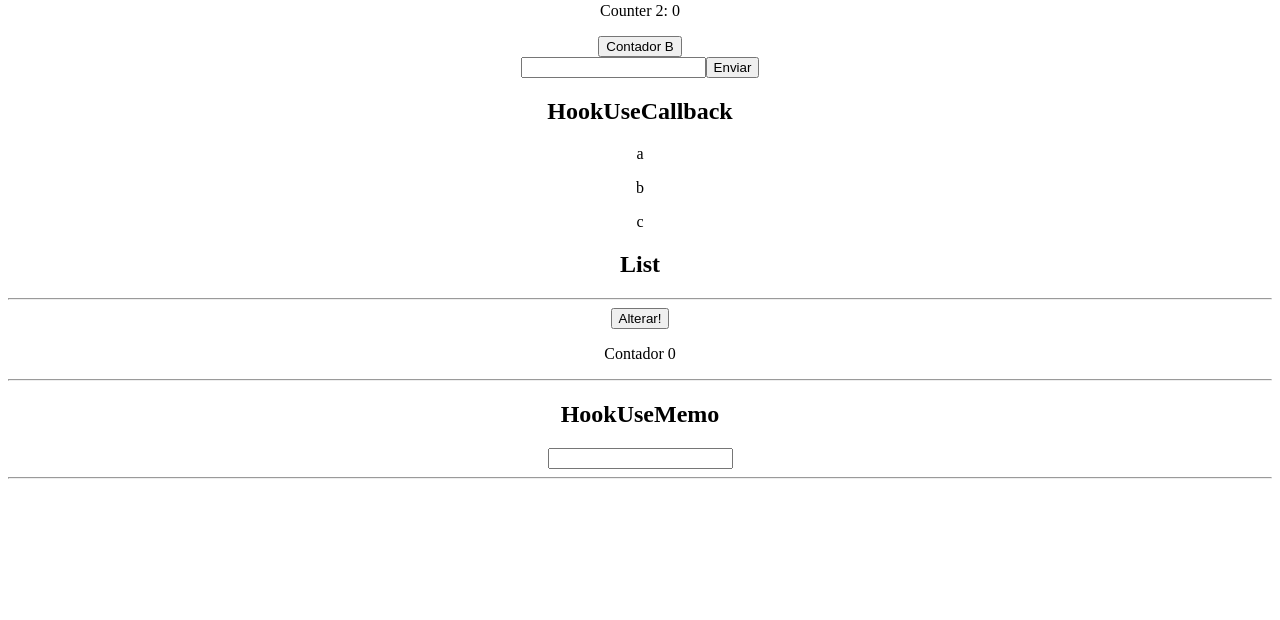
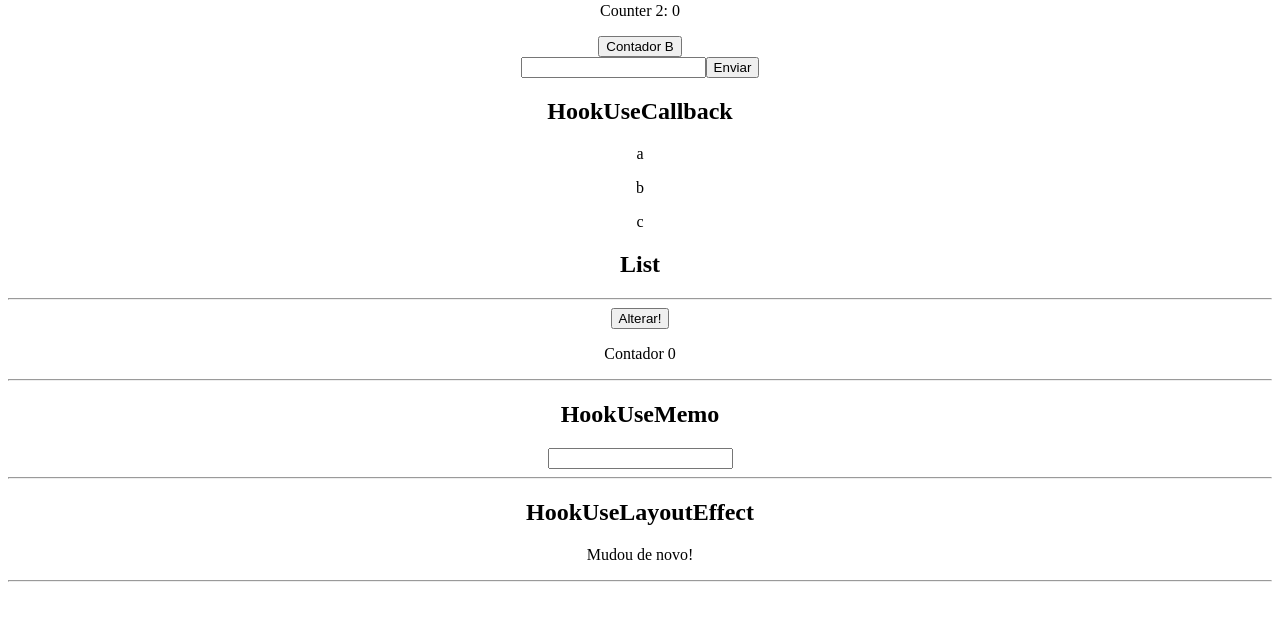
Before and after one commit to GutoCitton/react_hooks, a React (Create React App) app: page / in a window 1280 px wide. Shown: the part 1118-1738 px from the top of the page. Built offline with nearby package versions, Linux system fonts and the light colour scheme.

Commit message:
aula_170

```diff
--- /dev/null
+++ b/src/components/HookUseLayoutEffect.js
@@ -0,0 +1,29 @@
+import { useState, useEffect, useLayoutEffect } from "react";
+
+
+const HookUseLayoutEffect = () => {
+  const [name, setName] = useState('Açgum nome');
+
+  useEffect(() => {
+    console.log('2');
+    setName('Mudou de novo!')
+  }, []);
+
+  useLayoutEffect(() => {
+    console.log('1');
+    setName('Outro nome')
+  }, []);
+
+  console.log(name)
+
+
+  return (
+    <div>
+      <h2>HookUseLayoutEffect</h2>
+      <p>{name}</p>
+      <hr />
+    </div>
+  )
+}
+
+export default HookUseLayoutEffect;
--- a/src/pages/Homes.js
+++ b/src/pages/Homes.js
@@ -8,6 +8,7 @@ import { useContext } from "react";
 import { SomeContext } from "../components/HookUseContext";
 import HookUseCallback from "../components/HookUseCallback";
 import HookUseMemo from "../components/HookUseMemo";
+import HookUseLayoutEffect from "../components/HookUseLayoutEffect";
 
 
 
@@ -25,6 +26,7 @@ const Home = () => {
      <HookUseRef />
      <HookUseCallback />
      <HookUseMemo />
+     <HookUseLayoutEffect />
     </div>
   );
 }
```
